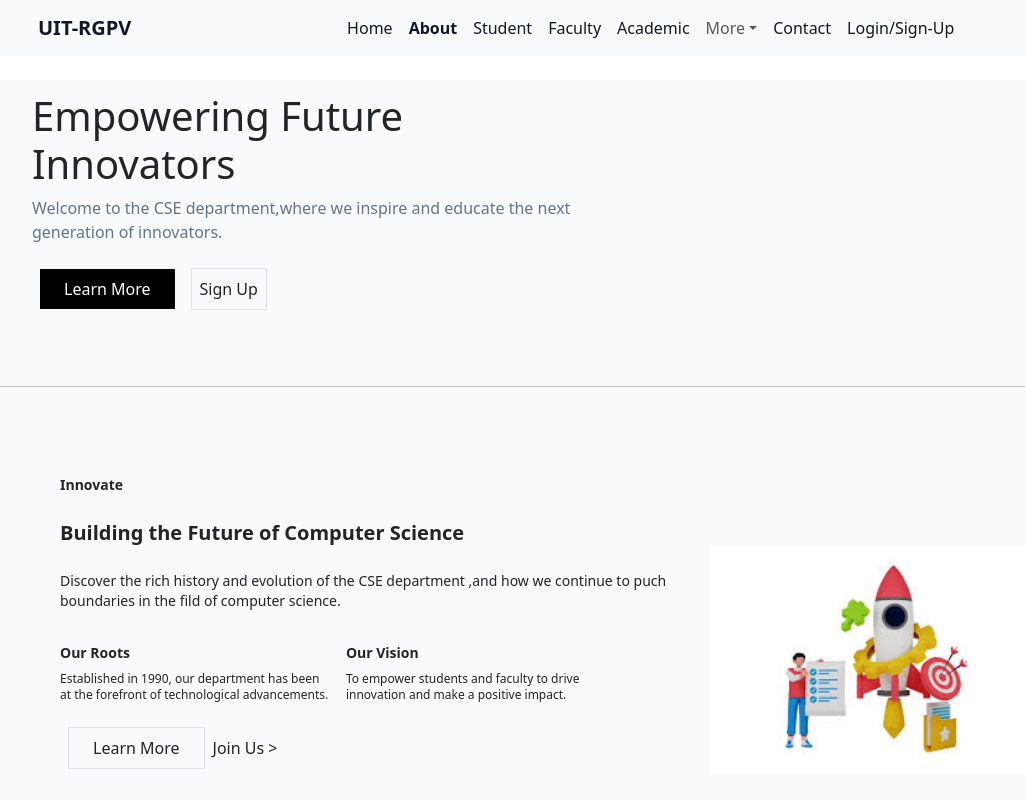
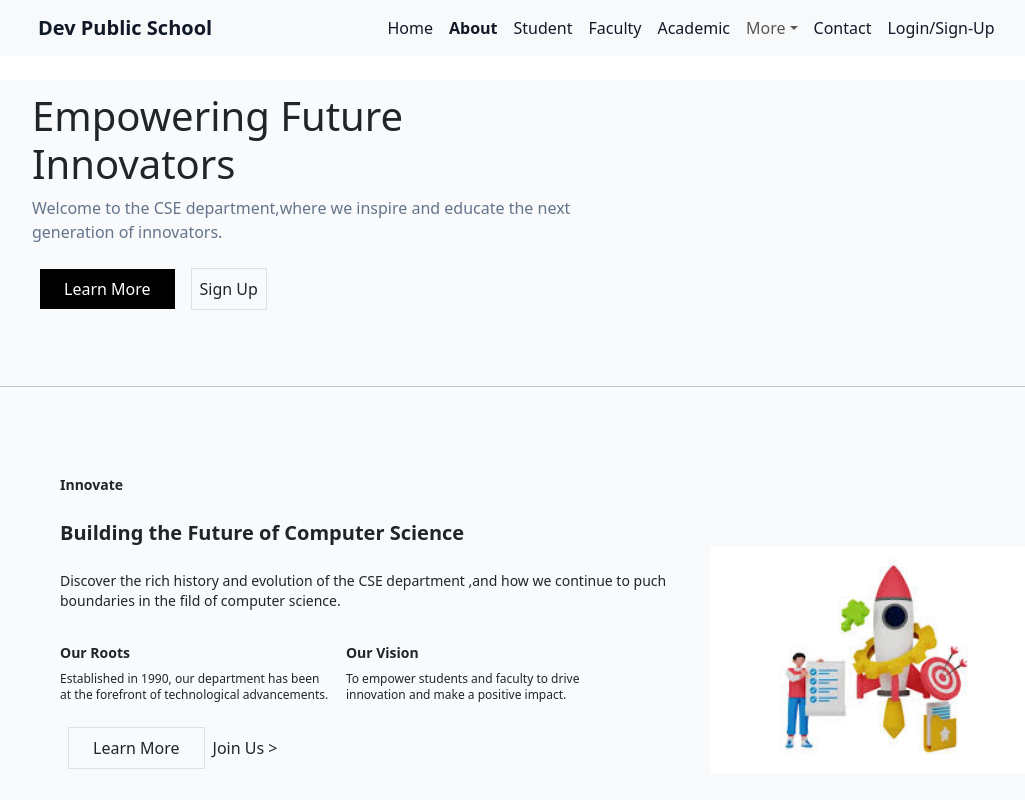
Before and after one commit to Vinay-Rajak/dev-public, a React (Vite) app: page /about in a window 1280 px wide. Shown: the top 800 px of the page, without its empty margins (44-1069 px from the left). Built offline with nearby package versions, Linux system fonts and the light colour scheme.

Commit message:
Update Header.jsx

```diff
--- a/src/component/Header.jsx
+++ b/src/component/Header.jsx
@@ -11,8 +11,8 @@ function BasicExample() {
         <Navbar.Brand>
           {" "}
           <NavLink to="/" className="text-gray-900 font-black no-underline">
+            Dev Public School{" "}
             {" "}
-            UIT-RGPV{" "}
           </NavLink>
         </Navbar.Brand>
         <Navbar.Toggle aria-controls="basic-navbar-nav" />
```
